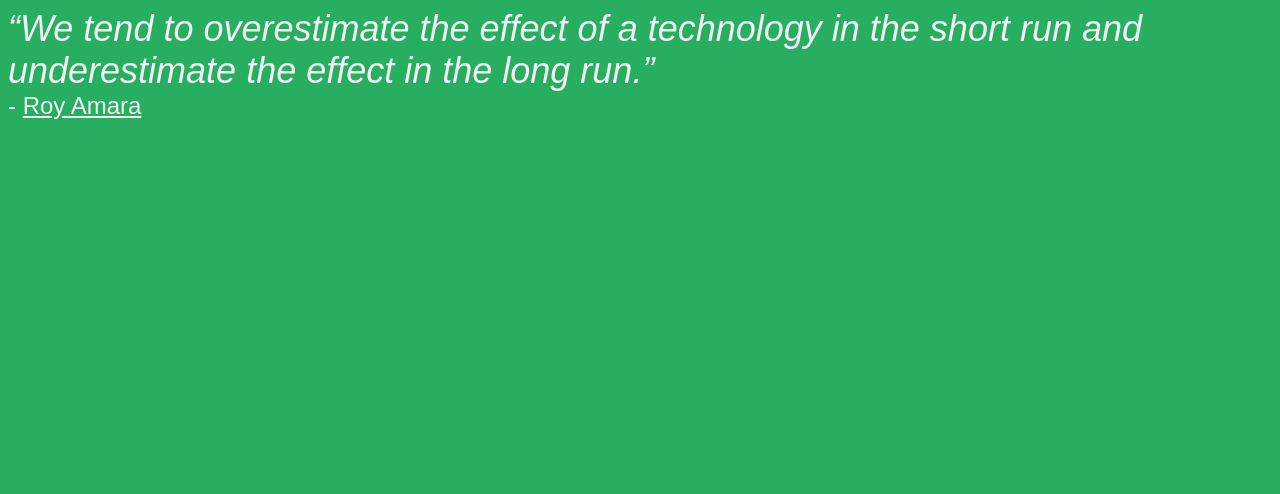
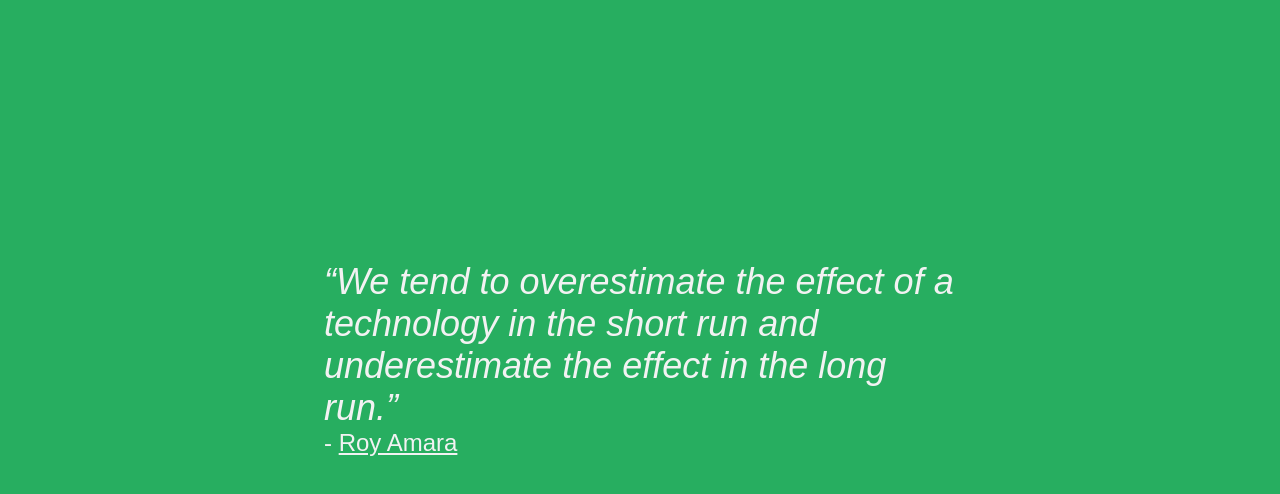
Before and after one commit to svoctor/amaraslaw, a plain HTML site: page index.html in a window 1280 px wide. Drawn offline with Linux system fonts and the light colour scheme; a web font is replaced by a local one.

Commit message:
Added basic styling for positioning, and the missing updates to index.html for the quote-block class.

```diff
--- a/css/style.css
+++ b/css/style.css
@@ -7,6 +7,9 @@ body {
 }
 
 .quote-block {
+	margin: 0 auto;
+	width: 50%;
+	padding-top: 20%;
 }
 
 .quote {
--- a/index.html
+++ b/index.html
@@ -5,7 +5,7 @@
 	</head>
 	<body>
 
-		<div>
+		<div class="quote-block">
 			<div class="quote">&ldquo;We tend to overestimate the effect of a technology in the short run and underestimate the effect in the long run.&rdquo;</div>
 			<div class="author">- <a href="https://en.wikipedia.org/wiki/Roy_Amara">Roy Amara</a></div>
 		</div>
```
